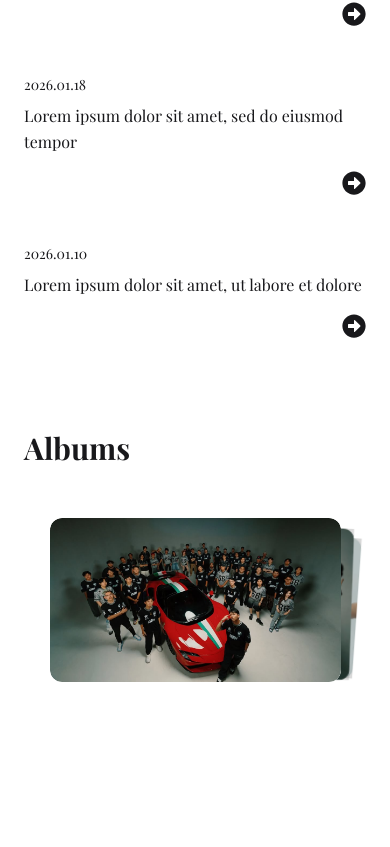
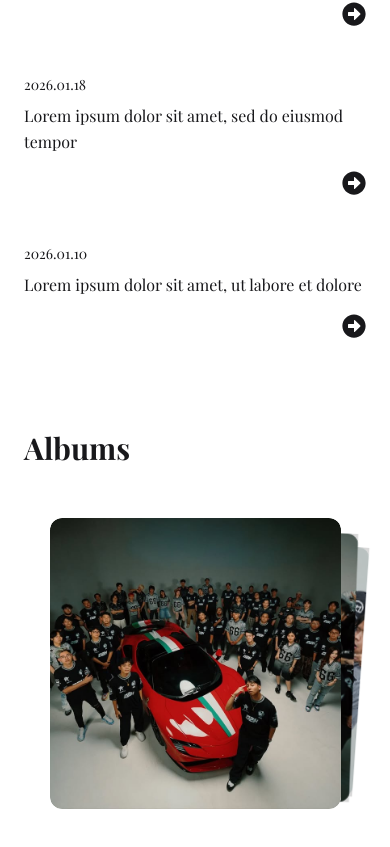
Before and after one commit to WasnDChii4/o2h-website, a Next.js app: page / in a window 390 px wide. Shown: the part 1078-1925 px from the top of the page. Before the commit the page ends 1800 px from the top, so only its background shows below. Built offline with nearby package versions, Linux system fonts and the light colour scheme.

Commit message:
update code

```diff
--- a/app/components/CardStackCarousel.tsx
+++ b/app/components/CardStackCarousel.tsx
@@ -14,7 +14,7 @@ const CardStackCarousel = () => {
         effect="cards"
         grabCursor={true}
         modules={[EffectCards]}
-        className="w-[85%] max-w-4xl aspect-video"
+        className="w-[85%] max-w-4xl aspect-square md:aspect-video"
       >
         <SwiperSlide className="bg-white rounded-xl">
           <Image
```
